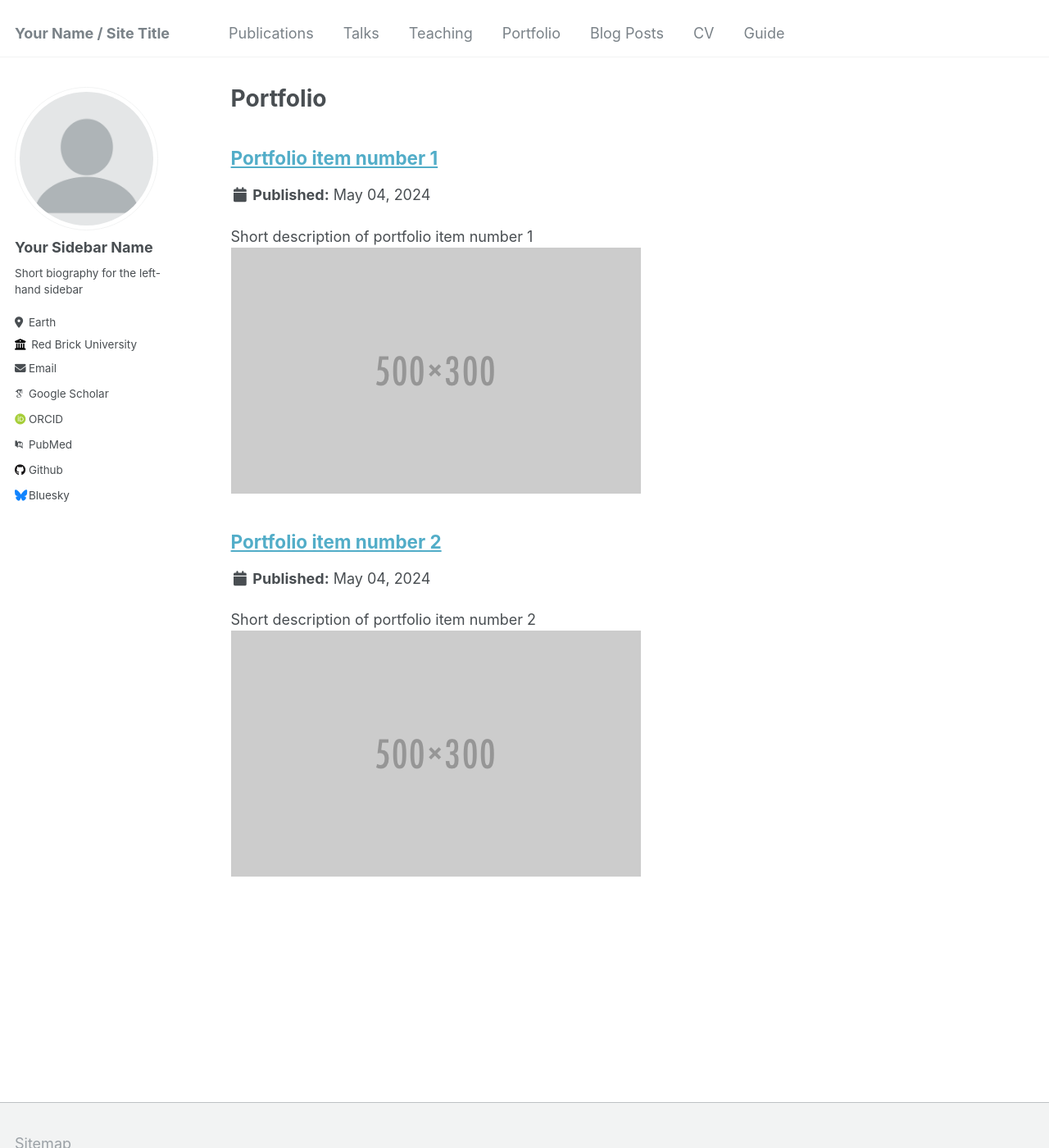
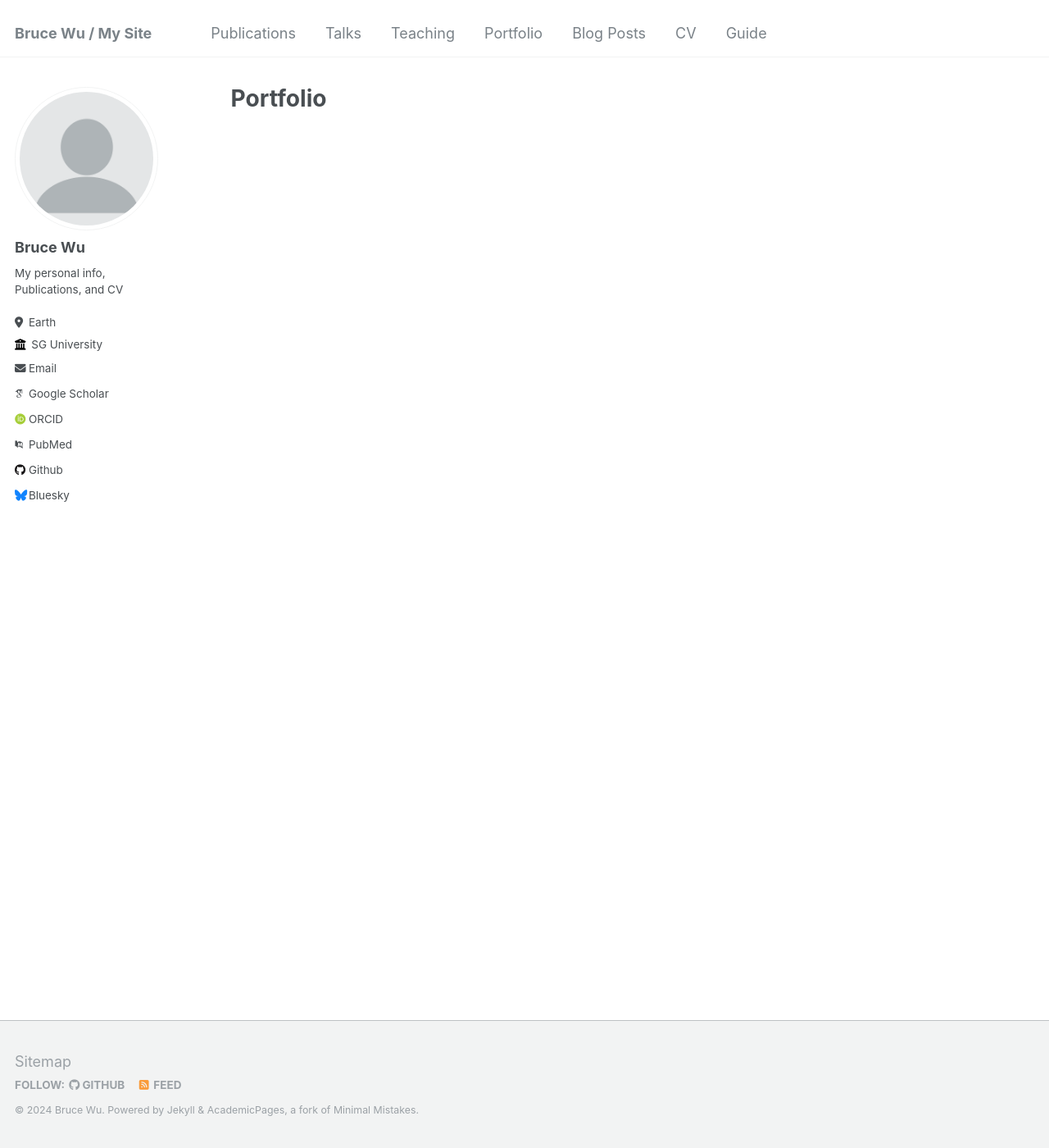
Before and after one commit to brucewu10/brucewu10.github.io, a Jekyll site: the page built from _pages/portfolio.html, in a window 1280 px wide and 1400 px high. Shown: the whole window at 82% size. Built offline with Jekyll 4.4.1, drawn with Linux system fonts in a browser that asks for light colours; some web fonts are replaced; some of the changed text lies outside the part shown.

Commit message:
update info

```diff
--- a/_config.yml
+++ b/_config.yml
@@ -8,11 +8,11 @@
 
 # Basic Site Settings
 locale                   : "en-US"
-title                    : "Your Name / Site Title"
+title                    : "Bruce Wu / My Site"
 title_separator          : "-"
-name                     : &name "Your Name"
+name                     : &name "Bruce Wu"
 description              : &description "personal description"
-url                      : https://academicpages.github.io # the base hostname & protocol for your site e.g. "https://mmistakes.github.io"
+url                      : https://brucewu10.github.io # the base hostname & protocol for your site e.g. "https://mmistakes.github.io"
 baseurl                  : "" # the subpath of your site, e.g. "/blog"
 repository               : "academicpages/academicpages.github.io"
 
@@ -22,13 +22,13 @@ repository               : "academicpages/academicpages.github.io"
 author:
   # Biographic information
   avatar           : "profile.png"
-  name             : "Your Sidebar Name"
+  name             : "Bruce Wu"
   pronouns         : # example: "she/her"
-  bio              : "Short biography for the left-hand sidebar"
+  bio              : "My personal info, Publications, and CV"
   location         : "Earth"
-  employer         : "Red Brick University"
+  employer         : "SG University"
   uri              : # URL
-  email            : "none@example.org"
+  email            : "bruce.weixing.wu@gmail.com"
 
   # Academic websites
   arxiv            : # URL - Update with the correct link to your profile
@@ -205,12 +205,12 @@ collections:
   publications:
     output: true
     permalink: /:collection/:path/
-  portfolio:
-    output: true
-    permalink: /:collection/:path/
-  talks:
-    output: true
-    permalink: /:collection/:path/
+#  portfolio:
+#    output: true
+#    permalink: /:collection/:path/
+#  talks:
+#    output: true
+#    permalink: /:collection/:path/
 
 
 # Defaults
@@ -251,23 +251,23 @@ defaults:
       author_profile: true
       share: true
       comments: true
-  # _portfolio
-  - scope:
-      path: ""
-      type: portfolio
-    values:
-      layout: single
-      author_profile: true
-      share: true
-      comment: true
-  # _talks
-  - scope:
-      path: ""
-      type: talks
-    values:
-      layout: talk
-      author_profile: true
-      share: true
+#  # _portfolio
+#  - scope:
+#      path: ""
+#      type: portfolio
+#    values:
+#      layout: single
+#      author_profile: true
+#      share: true
+#      comment: true
+#  # _talks
+#  - scope:
+#      path: ""
+#      type: talks
+#    values:
+#      layout: talk
+#      author_profile: true
+#      share: true
 
 
 # Sass/SCSS
```
